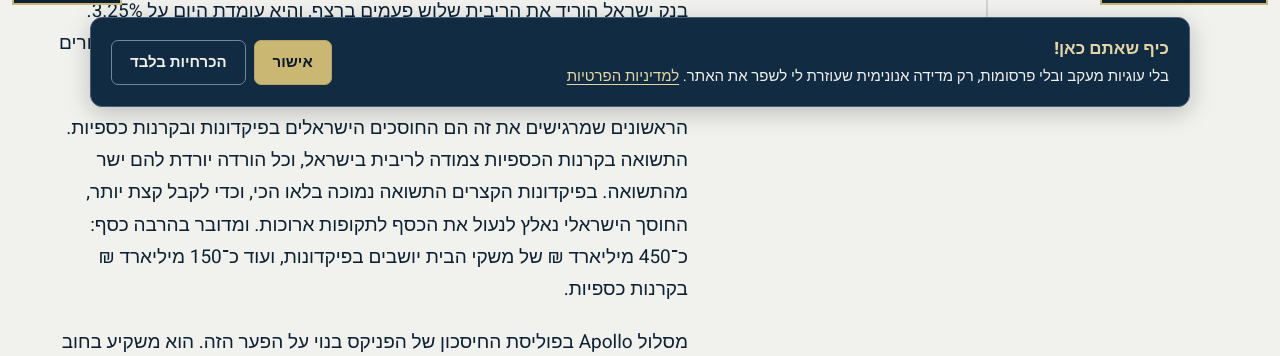
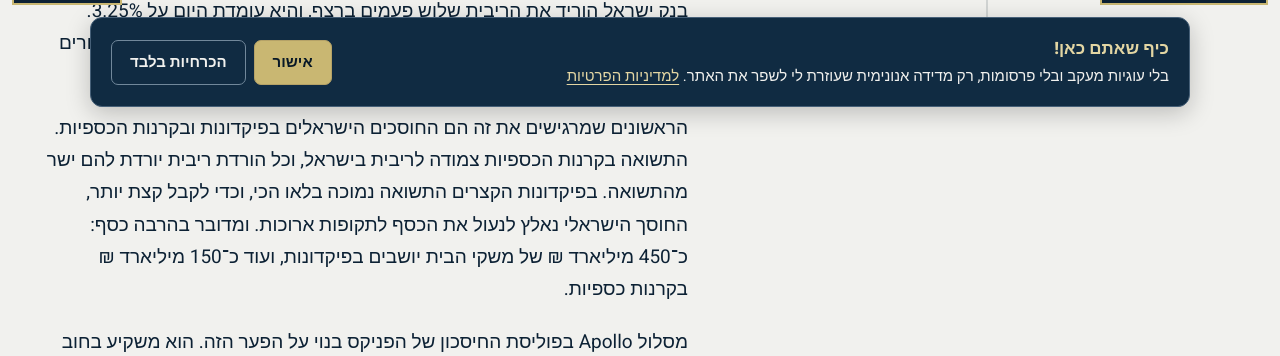
Before and after one commit to romanoroei/self-employed-tax-calculator, a plain HTML site: page business-site/phoenix-apollo.html in a window 1280 px wide. Shown: the part 681-1037 px from the top of the page. Drawn offline with Linux system fonts and the light colour scheme.

Commit message:
Apollo article: wording fixes in the opening section
Co-Authored-By: Claude Opus 5.5 <noreply@anthropic.com>
Claude-Session: https://claude.ai/code/session_01ALnryYoXsUxrHnqVMfGcX9

```diff
--- a/business-site/phoenix-apollo.html
+++ b/business-site/phoenix-apollo.html
@@ -66,7 +66,7 @@
     <div class="art-col prose">
       <h2 data-reveal>הריבית בישראל יורדת. בעולם, לא</h2>
       <p>בנק ישראל הוריד את הריבית שלוש פעמים ברצף, והיא עומדת היום על 3.25%. בארצות הברית התמונה הפוכה: הריבית נשארת גבוהה, והשווקים אפילו מתמחרים העלאות נוספות.</p>
-      <p>הראשונים שמרגישים את זה הם החוסכים הישראלים בפיקדונות ובקרנות כספיות. התשואה בקרנות הכספיות צמודה לריבית בישראל, וכל הורדה יורדת להם ישר מהתשואה. בפיקדונות הקצרים התשואה נמוכה בלאו הכי, וכדי לקבל קצת יותר, החוסך הישראלי נאלץ לנעול את הכסף לתקופות ארוכות. ומדובר בהרבה כסף: כ־450 מיליארד ₪ של משקי הבית יושבים בפיקדונות, ועוד כ־150 מיליארד ₪ בקרנות כספיות.</p>
+      <p>הראשונים שמרגישים את זה הם החוסכים הישראלים בפיקדונות ובקרנות הכספיות. התשואה בקרנות הכספיות צמודה לריבית בישראל, וכל הורדת ריבית יורדת להם ישר מהתשואה. בפיקדונות הקצרים התשואה נמוכה בלאו הכי, וכדי לקבל קצת יותר, החוסך הישראלי נאלץ לנעול את הכסף לתקופות ארוכות. ומדובר בהרבה כסף: כ־450 מיליארד ₪ של משקי הבית יושבים בפיקדונות, ועוד כ־150 מיליארד ₪ בקרנות כספיות.</p>
       <p>מסלול Apollo בפוליסת החיסכון של הפניקס בנוי על הפער הזה. הוא משקיע בחוב ובאשראי מחוץ לישראל, שם הריבית גבוהה יותר, ומגדר את הדולר כך שהתשואה מגיעה בשקלים. נכון לסוף ספטמבר, התשואה הגלומה בו גבוהה בכ־2.2% בשנה מזו של קרן כספית.</p>
 
       <h2 data-reveal>חלופה לחוסך השמרן</h2>
```
